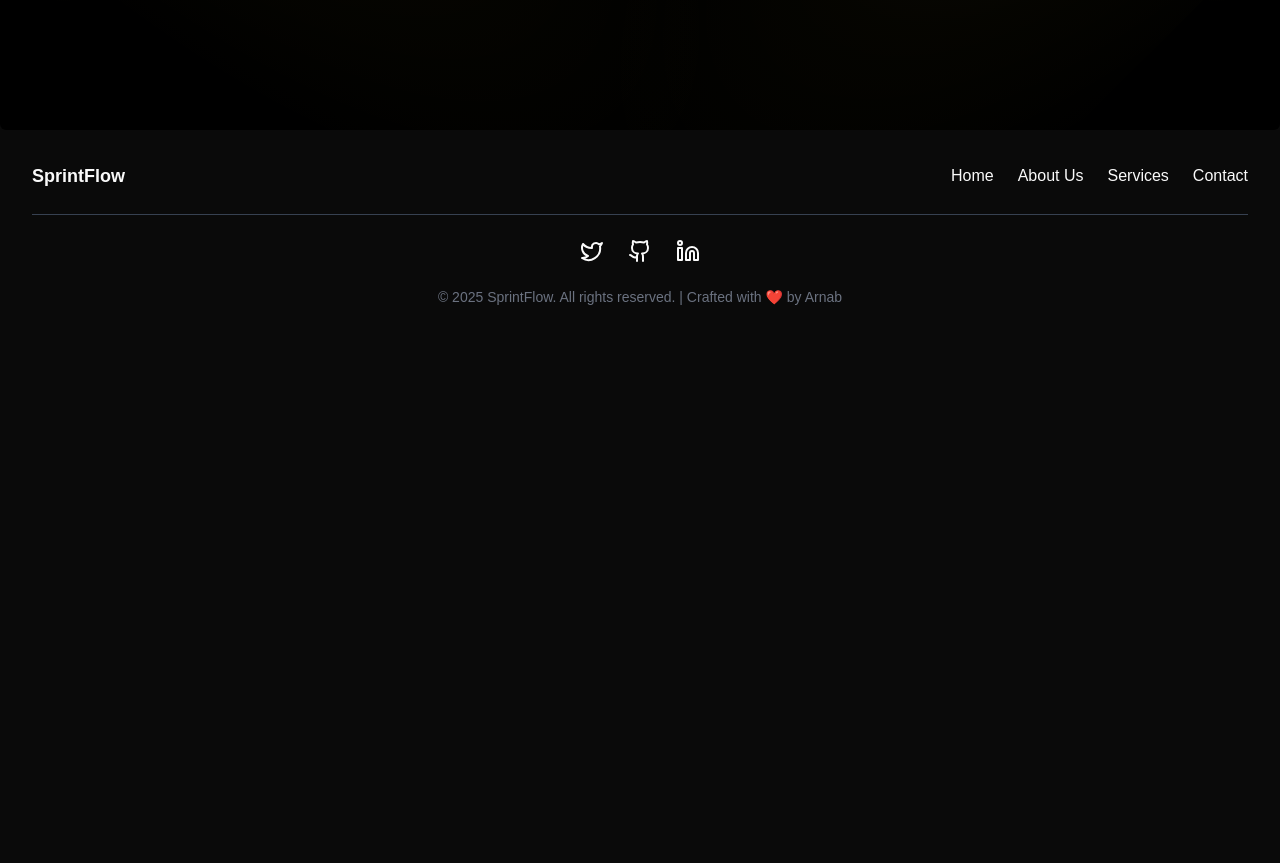
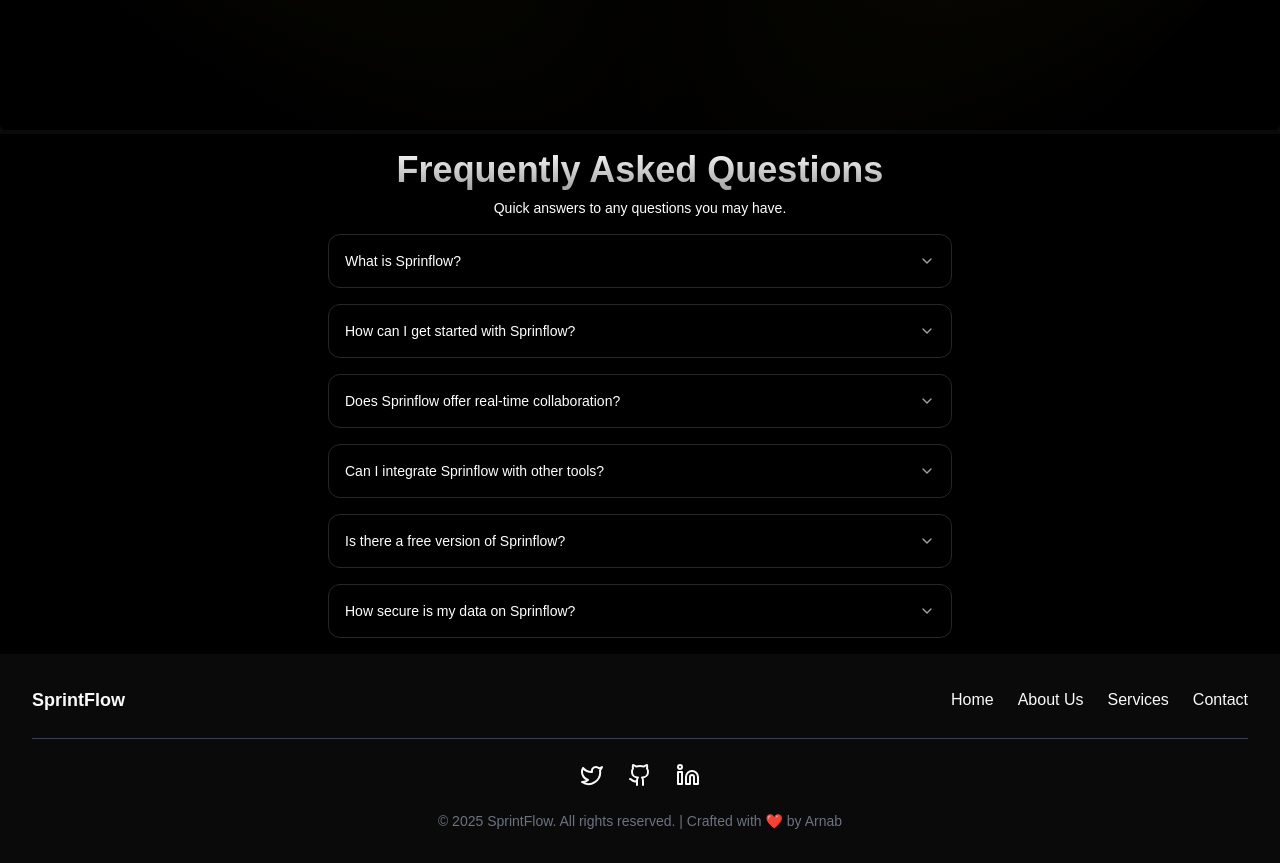
Before and after one commit to Arnab7456/SprintFlow, a Next.js app: page / in a window 1280 px wide. Shown: the part 1600-2463 px from the top of the page. Before the commit the page ends 1939 px from the top, so only its background shows below. Built offline with nearby package versions, Linux system fonts and the light colour scheme; no server answers.

Commit message:
feat: accordion added & some ui fixing

```diff
--- a/app/page.tsx
+++ b/app/page.tsx
@@ -1,17 +1,17 @@
 import {DemoHeroGeometric} from "@/components/StandPage";
 import Company from "@/components/Company";
 import {SpotlightNewDemo} from "@/components/SpotLight";
+import FAQPage from "@/components/Faq";
 export default function Home() {
   return (
    <div>
     <DemoHeroGeometric />
-    <section className="container mx-auto py-5 text-center">
+    <section className="container mx-auto py-5 text-center ">
       <h1 className="text-2xl md:text-4xl font-bold text-center bg-clip-text text-transparent bg-gradient-to-b from-neutral-50 to-neutral-400 bg-opacity-50">Our Partners</h1>
     <Company  />
     </section>
-    <section>
       <SpotlightNewDemo />
-    </section>
+      <FAQPage />
    </div>
   );
 }
--- a/components/Company.tsx
+++ b/components/Company.tsx
@@ -11,9 +11,9 @@ export default function Company() {
                     delay: 2000,
                 })
             ]}
-             className="w-full py-10"
+             className="w-full py-10 "
         >
-            <CarouselContent  className="flex gap-5 sm:gap-20 items-center">
+            <CarouselContent  className="flex gap-5 sm:gap-20 items-center ">
                 {companies.map((company) => (
                     <CarouselItem key={company.id} className="basis-1/3 lg:basis-1/6 ">
                         <Image
--- /dev/null
+++ b/components/Faq.tsx
@@ -0,0 +1,37 @@
+import { faqs } from "@/lib/constants/faq.constants";
+import {
+  Accordion,
+  AccordionItem,
+  AccordionTrigger,
+  AccordionContent,
+} from "@/components/ui/accordion";
+
+export default function FAQPage() {
+  return (
+    <div className="text-center  dark:bg-black/[0.96] mt-1 p-12 md:p-4">
+      <h1 className="text-2xl md:text-4xl font-bold text-center bg-clip-text text-transparent bg-gradient-to-b from-neutral-50 to-neutral-400 bg-opacity-50">Frequently Asked Questions</h1>
+      <p className="pb-4 pt-2 text-sm dark:text-white">Quick answers to any questions you may have.</p>
+
+      <div className="w-full h-fit py-0 flex justify-center items-center">
+        <div className="md:w-3/6 w-full flex flex-col items-center rounded-lg">
+          <Accordion type="single" collapsible className="w-full space-y-4">
+            {faqs.map((faq, index) => (
+              <AccordionItem
+                key={index}
+                value={`item-${index}`}
+                className="border rounded-xl overflow-hidden"
+              >
+                <AccordionTrigger className="flex w-full justify-between items-center cursor-pointer focus:outline-none p-4 text-left font-medium text-gray-900 dark:text-white hover:bg-blue-100 dark:hover:bg-gray-700/50 transition-colors duration-200">
+                  {faq.question}
+                </AccordionTrigger>
+                <AccordionContent className="flex w-full justify-start items-start cursor-pointer focus:outline-none p-4 text-left">
+                  {faq.answer}
+                </AccordionContent>
+              </AccordionItem>
+            ))}
+          </Accordion>
+        </div>
+      </div>
+    </div>
+  );
+}
--- a/components/Features.tsx
+++ b/components/Features.tsx
@@ -5,7 +5,7 @@ function FeaturesSectionWithHoverEffectsDemo() {
   return (
     <div className="min-h-screen w-full">
 
-      <div className="absolute top-0 left-0 w-full p-2">
+      <div className="absolute top-0 left-0 w-full mt-4 sm:mt-8 ">
       <h1 className="text-2xl md:text-4xl font-bold text-center bg-clip-text text-transparent bg-gradient-to-b from-neutral-50 to-neutral-400 bg-opacity-50">Features of SprintFlow</h1>
         <FeaturesSectionWithHoverEffects />
       </div>
--- a/components/Footer.tsx
+++ b/components/Footer.tsx
@@ -4,7 +4,7 @@ import Link from "next/link";
 
 const Footer = () => {
   return (
-    <footer className="bg-inherit  text-inherit py-8">
+    <footer className="bg-inherit  text-inherit py-8 ">
       <div className="max-w-7xl mx-auto px-4 sm:px-6 lg:px-8">
         <div className="flex flex-col md:flex-row items-center justify-between border-b border-gray-700 pb-6">
           <div className="text-lg font-bold">SprintFlow</div>
--- a/components/Header.tsx
+++ b/components/Header.tsx
@@ -32,8 +32,7 @@ const NavbarClient =  () => {
           <Link href="/contact" className=" hover:text-blue-600">
             Contact
           </Link>
-        </SignedOut>
-        <motion.li
+          <motion.li
             onClick={() => setTheme(theme === "dark" ? "light" : "dark")}
             className="inline-flex items-center justify-center h-10 w-10 rounded-md text-sm font-medium transition-colors hover:bg-accent hover:text-accent-foreground"
             variants={buttonVariants}
@@ -46,13 +45,28 @@ const NavbarClient =  () => {
               <Moon className="text-gray-800 w-5 h-5" />
             )}
           </motion.li>
+        </SignedOut>
+
       </div>
 
       <div className="hidden md:flex gap-4">
         <SignedIn>
-          <Button className="bg-red-200 hover:bg-red-600">
+          <Button >
             <Link href="/dashboard">Create Project</Link>
           </Button>
+          <motion.li
+            onClick={() => setTheme(theme === "dark" ? "light" : "dark")}
+            className="inline-flex items-center justify-center h-10 w-10 rounded-md text-sm font-medium transition-colors hover:bg-accent hover:text-accent-foreground"
+            variants={buttonVariants}
+            whileHover="hover"
+            whileTap="tap"
+          >
+            {theme === "dark" ? (
+              <Sun className="text-yellow-500 w-5 h-5" />
+            ) : (
+              <Moon className="text-gray-800 w-5 h-5" />
+            )}
+          </motion.li>
           <UserButton afterSignOutUrl="/" />
         </SignedIn>
         <SignedOut>
@@ -87,18 +101,6 @@ const NavbarClient =  () => {
             </Link>
           </SignedOut>
           <SignedIn>
-            <Button asChild className="w-full gap-4 hover:bg-red-600">
-              <Link href="/dashboard">Create Project</Link>
-            </Button>
-          </SignedIn>
-          <SignedOut>
-            <Button asChild className="w-full gap-4">
-              <Link href="/sign-in">Login</Link>
-            </Button>
-            <Button asChild className="w-full gap-4">
-              <Link href="/sign-up">Sign Up</Link>
-            </Button>
-          </SignedOut>
           <motion.li
             onClick={() => setTheme(theme === "dark" ? "light" : "dark")}
             className="inline-flex items-center justify-center h-10 w-10 rounded-md text-sm font-medium transition-colors hover:bg-accent hover:text-accent-foreground"
@@ -112,6 +114,32 @@ const NavbarClient =  () => {
               <Moon className="text-gray-800 w-5 h-5" />
             )}
           </motion.li>
+            <Button asChild className="w-full gap-4">
+              <Link href="/dashboard">Create Project</Link>
+            </Button>
+          </SignedIn>
+          <SignedOut>
+            <Button asChild className="w-full gap-4">
+              <Link href="/sign-in">Login</Link>
+            </Button>
+            <Button asChild className="w-full gap-4">
+              <Link href="/sign-up">Sign Up</Link>
+            </Button>
+            <motion.li
+            onClick={() => setTheme(theme === "dark" ? "light" : "dark")}
+            className="inline-flex items-center justify-center h-10 w-10 rounded-md text-sm font-medium transition-colors hover:bg-accent hover:text-accent-foreground"
+            variants={buttonVariants}
+            whileHover="hover"
+            whileTap="tap"
+          >
+            {theme === "dark" ? (
+              <Sun className="text-yellow-500 w-5 h-5" />
+            ) : (
+              <Moon className="text-gray-800 w-5 h-5" />
+            )}
+          </motion.li>
+          </SignedOut>
+
         </SheetContent>
       </Sheet>
     </nav>
--- /dev/null
+++ b/lib/constants/faq.constants.ts
@@ -0,0 +1,31 @@
+export type faqItem = {
+    question: string;
+    answer: string;
+};
+
+export const faqs = [
+    {
+        question: "What is Sprinflow?",
+        answer: "Sprinflow is a platform that streamlines project collaboration, workflow automation, and team management to enhance productivity."
+    },
+    {
+        question: "How can I get started with Sprinflow?",
+        answer: "Simply sign up on our platform, create a workspace, and start managing your projects efficiently with our intuitive tools."
+    },
+    {
+        question: "Does Sprinflow offer real-time collaboration?",
+        answer: "Yes, Sprinflow provides real-time updates, task management, and seamless communication to ensure smooth team collaboration."
+    },
+    {
+        question: "Can I integrate Sprinflow with other tools?",
+        answer: "Absolutely! Sprinflow supports integrations with popular tools like Slack, GitHub, and more to streamline your workflow."
+    },
+    {
+        question: "Is there a free version of Sprinflow?",
+        answer: "Yes, Sprinflow offers a free plan with essential features. You can upgrade to premium plans for advanced functionalities."
+    },
+    {
+        question: "How secure is my data on Sprinflow?",
+        answer: "We prioritize security with encryption, secure authentication, and regular audits to keep your data safe."
+    }
+];
```
